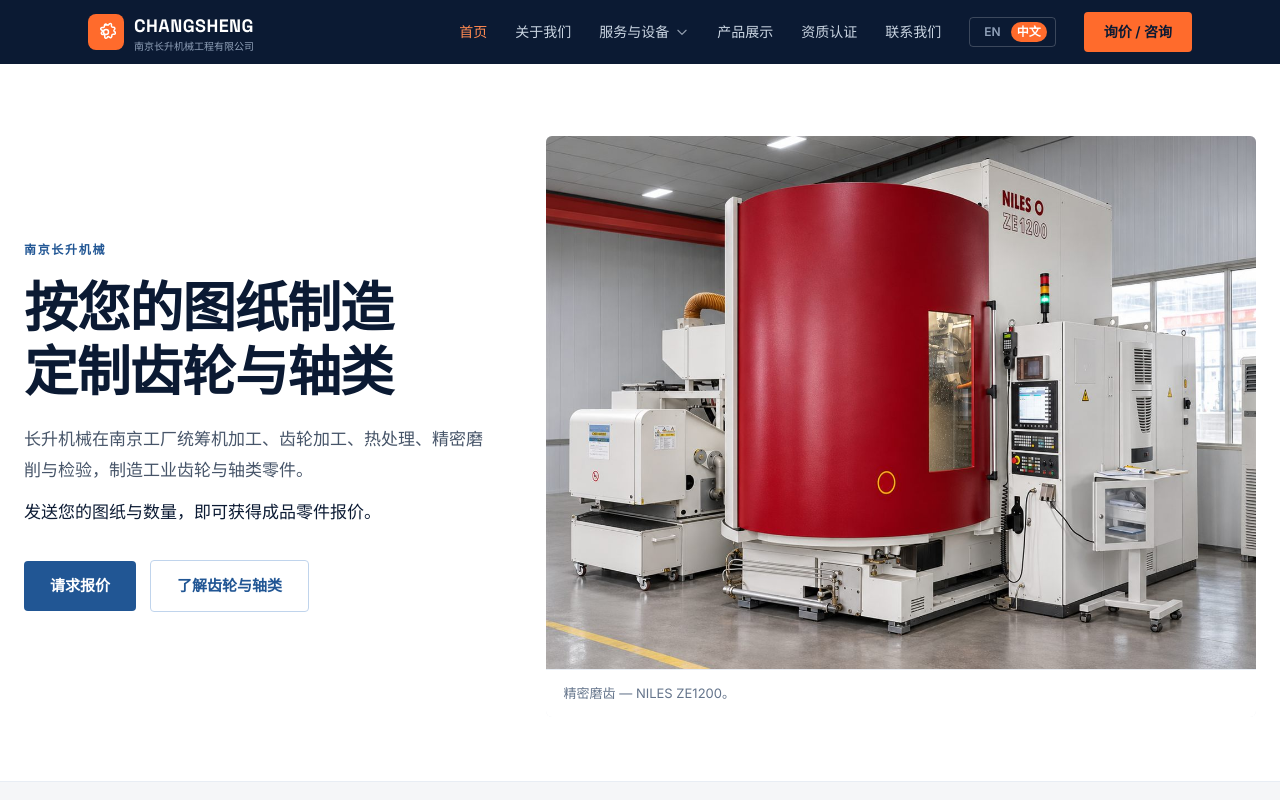
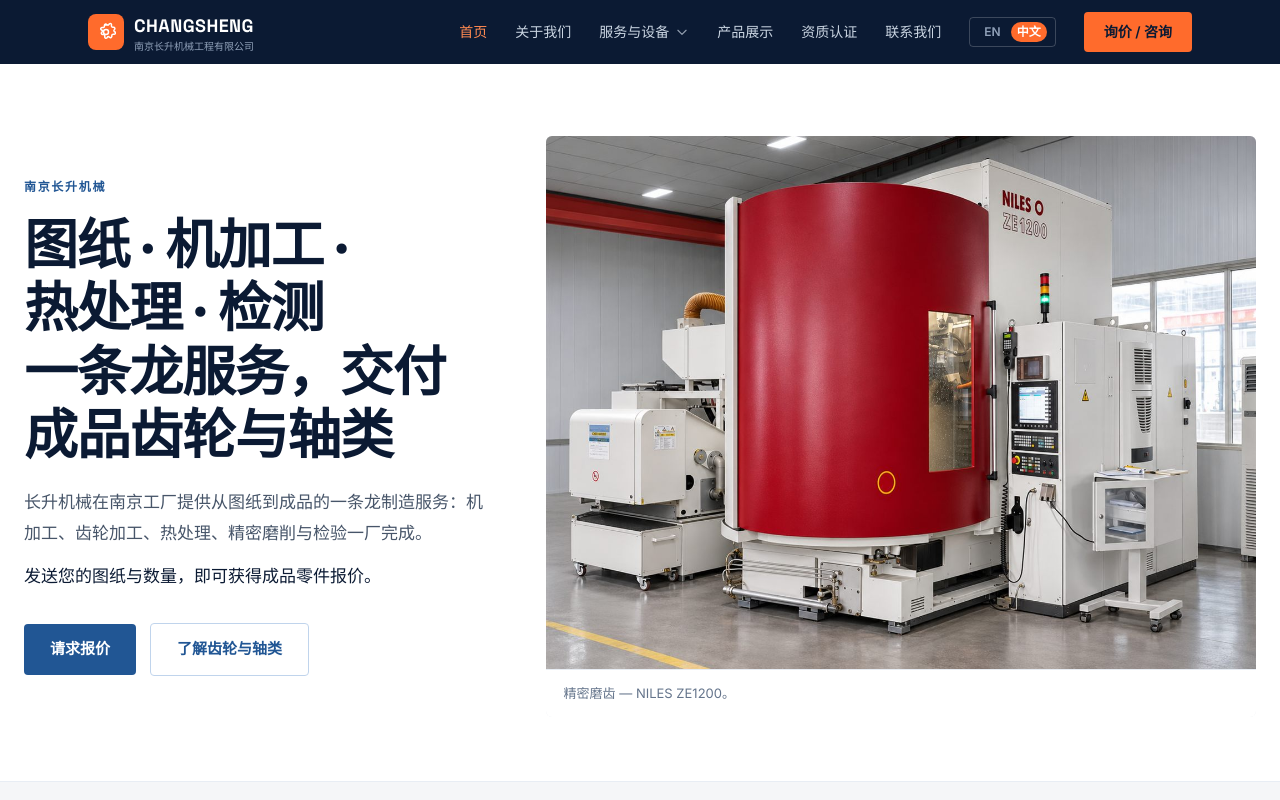
Before and after one commit to Phil0318/njcsjx, an Astro site: page /zh in a window 1280 px wide. Shown: the top 800 px of the page. Built offline with nearby package versions, Linux system fonts and the light colour scheme; Astro itself is replaced by a stand-in of ours.

Commit message:
B1 v2: zh hero headline — one-stop drawing-to-finished-part service

```diff
--- a/src/pages/zh/index.astro
+++ b/src/pages/zh/index.astro
@@ -105,9 +105,9 @@ const industries = [
     <div class="b1-hero-grid">
       <div class="b1-hero-copy">
         <p class="b1-eyebrow">南京长升机械</p>
-        <h1>按您的图纸制造定制齿轮与轴类</h1>
+        <h1>图纸 · 机加工 · 热处理 · 检测<br />一条龙服务，交付成品齿轮与轴类</h1>
         <p class="b1-hero-intro">
-          长升机械在南京工厂统筹机加工、齿轮加工、热处理、精密磨削与检验，制造工业齿轮与轴类零件。
+          长升机械在南京工厂提供从图纸到成品的一条龙制造服务：机加工、齿轮加工、热处理、精密磨削与检验一厂完成。
         </p>
         <p class="b1-hero-intro b1-hero-intro-2">
           发送您的图纸与数量，即可获得成品零件报价。
```
